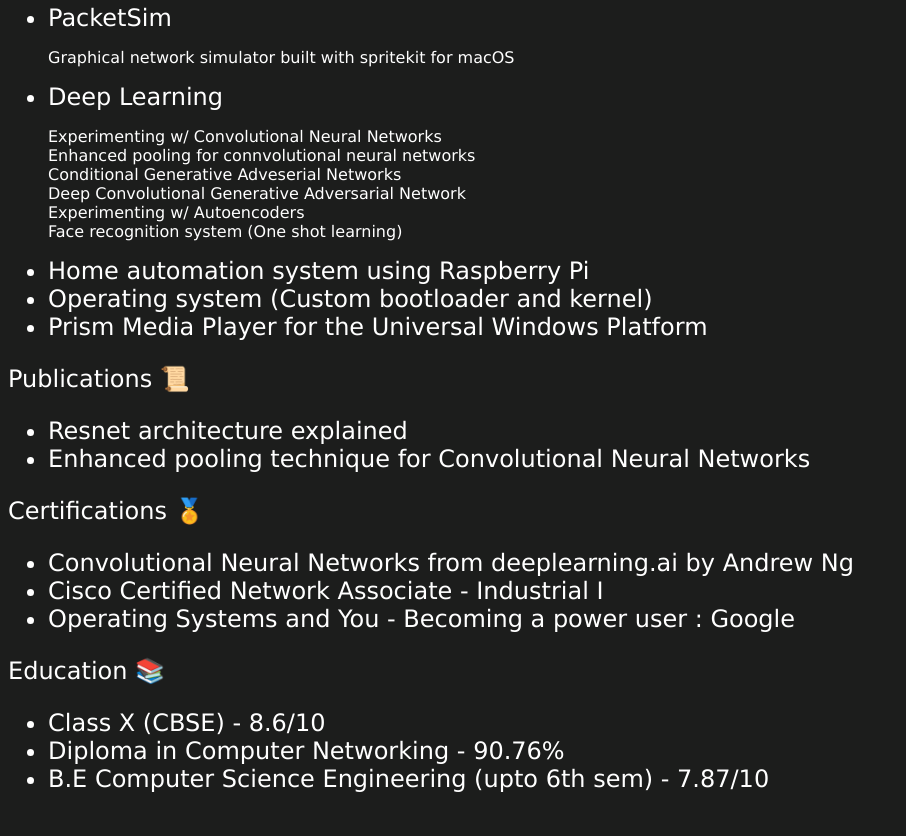
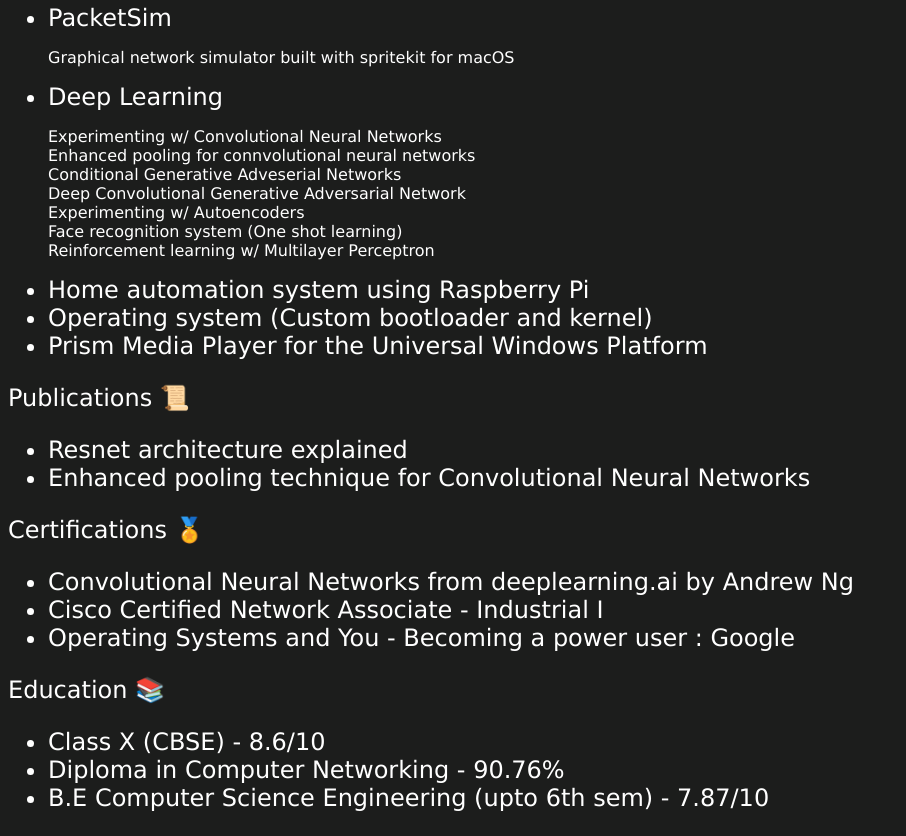
Before and after one commit to PraneetNeuro/PraneetNeuro.github.io, a plain HTML site: page index.html in a window 1280 px wide. Shown: the part 1080-1916 px from the top of the page, without its empty margins (0-906 px from the left). Drawn offline with Linux system fonts and the light colour scheme.

Commit message:
Update index.html

```diff
--- a/index.html
+++ b/index.html
@@ -62,6 +62,7 @@
            Deep Convolutional Generative Adversarial Network<br>
            Experimenting w/ Autoencoders<br>
            Face recognition system (One shot learning)<br>
+           Reinforcement learning w/ Multilayer Perceptron
            <li>Home automation system using Raspberry Pi</li>
            <li>Operating system (Custom bootloader and kernel) </li>
            <a style="text-decoration: none; color: white;" href="https://www.microsoft.com/en-us/p/prism-media-player/9p3cmbb1md7l"><li>Prism Media Player for the Universal Windows Platform</li></a>
```
